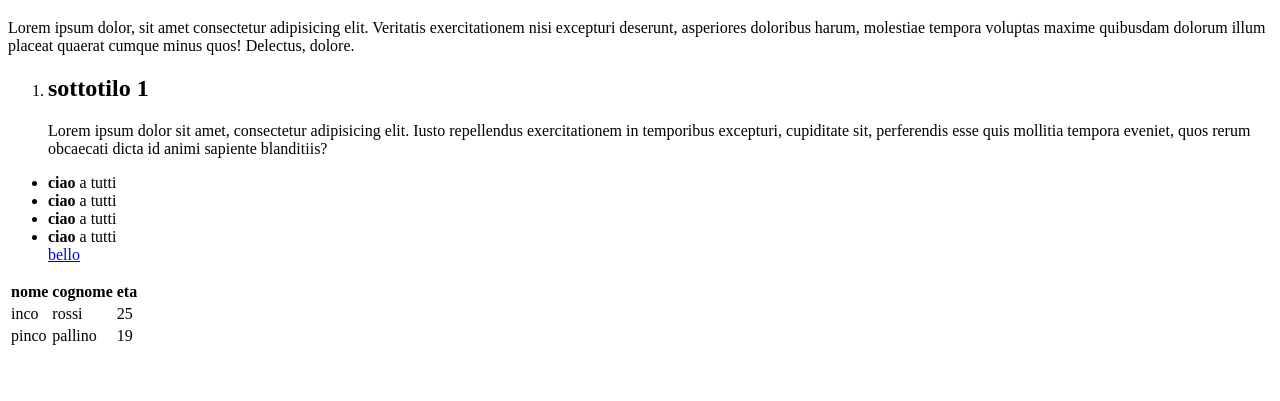
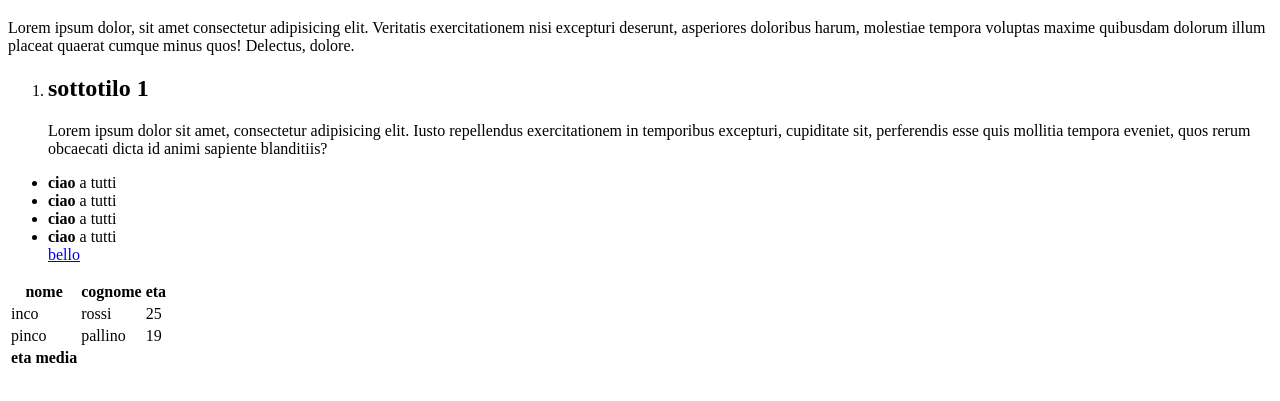
Before and after one commit to giogua03/classe78-02-html-first, a plain HTML site: page index.html in a window 1280 px wide. Shown: the part 61-462 px from the top of the page. Drawn offline with Linux system fonts and the light colour scheme.

Commit message:
eta media

```diff
--- a/index.html
+++ b/index.html
@@ -57,6 +57,13 @@
 
             </tbody>
 
+            <tbfoot>
+                <tr>
+                    <th>eta media</th>
+
+                </tr>
+            </tdfoot>
+
         </table>
 
     </body>
```
